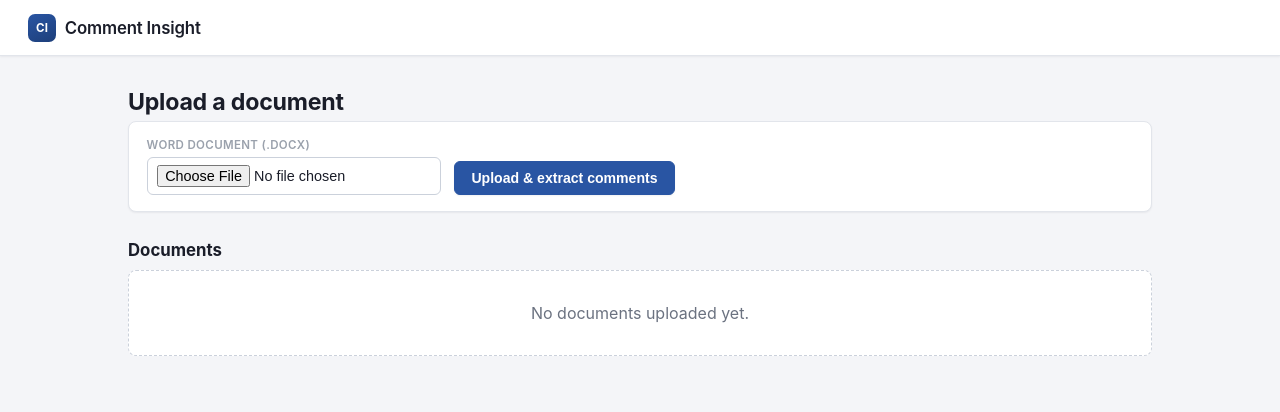
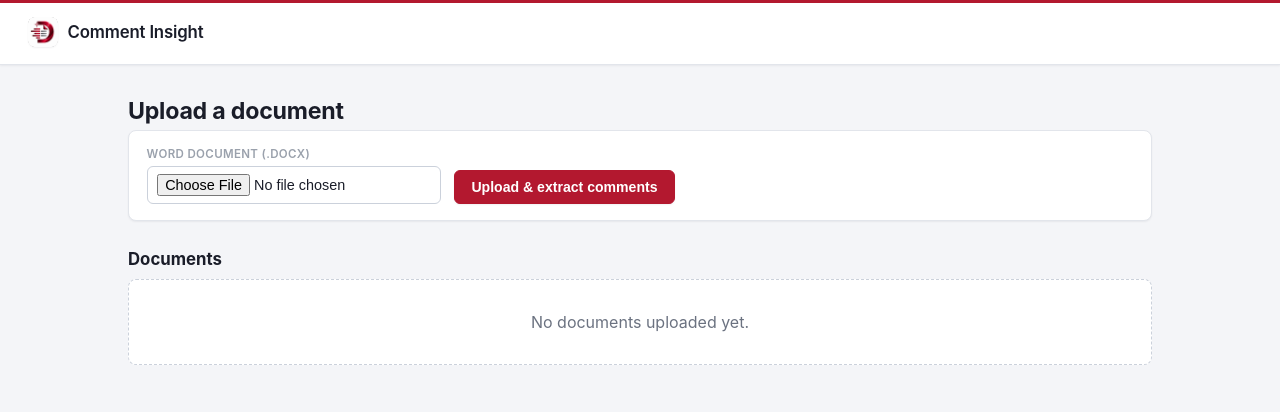
Before and after one commit to kwilkinson9/CommentInsight, a FastAPI app: page / in a window 1280 px wide. Shown: the top 412 px of the page. Run offline with FastAPI, Linux system fonts and the light colour scheme; data that the repository does not hold is empty.

Commit message:
Add Docsentra icon and shift accent color scheme to red
Comment Insight is a tool under the Docsentra umbrella brand, so the
header now shows the Docsentra "D" mark as a placeholder logo until a
Comment Insight-specific one exists. Serves it from a new /static
mount (app/static/docsentra-icon.png, downsized to 256x256) and reuses
it as the favicon.

Swapped the blue accent palette for a deep red (buttons, links, focus
rings, a thin red top border on the header) to match the brand. Kept
red usage deliberately limited -- the section/location tag went back
to neutral gray rather than picking up the accent color, since it was
sitting right next to the priority badge and the disagreement callout
and made that area look busier than intended. Also nudged the
"Decision Required" category tag from a red-adjacent tone to a rust/
orange one so it stays visually distinct from the new brand red rather
than blending into it.

Verified visually with Playwright against the running app (index and
a seeded document page) and re-ran the full test suite (50 passing,
unaffected -- this is a template/CSS-only change).

Co-Authored-By: Claude Sonnet 5 <noreply@anthropic.com>
Claude-Session: https://claude.ai/code/session_0185uKDd9tAJhUkZUms3QXmS

```diff
--- a/app/main.py
+++ b/app/main.py
@@ -1,8 +1,12 @@
+from pathlib import Path
+
 from fastapi import FastAPI
+from fastapi.staticfiles import StaticFiles
 
 from app.routers import dashboard, documents
 
 app = FastAPI(title="Comment Insight")
+app.mount("/static", StaticFiles(directory=str(Path(__file__).resolve().parent / "static")), name="static")
 app.include_router(documents.router)
 app.include_router(dashboard.router)
 
--- a/app/templates/base.html
+++ b/app/templates/base.html
@@ -4,6 +4,7 @@
   <meta charset="utf-8">
   <meta name="viewport" content="width=device-width, initial-scale=1">
   <title>{% block title %}Comment Insight{% endblock %}</title>
+  <link rel="icon" type="image/png" href="/static/docsentra-icon.png">
   <style>
     :root {
       --border: #e2e5eb;
@@ -14,9 +15,9 @@
       --surface: #ffffff;
       --surface-muted: #f8f9fc;
       --text: #1a1d29;
-      --accent: #2955a3;
-      --accent-strong: #1d3f7a;
-      --accent-bg: #eaf1fb;
+      --accent: #b3182f;
+      --accent-strong: #8a1224;
+      --accent-bg: #fdeef0;
       --shadow-sm: 0 1px 2px rgba(16, 24, 40, 0.06);
       --shadow-md: 0 2px 10px rgba(16, 24, 40, 0.08);
       --radius: 8px;
@@ -31,6 +32,7 @@
     }
     header {
       background: var(--surface);
+      border-top: 3px solid var(--accent);
       border-bottom: 1px solid var(--border);
       padding: 0.85rem 1.75rem;
       box-shadow: var(--shadow-sm);
@@ -38,7 +40,7 @@
     header a {
       display: inline-flex;
       align-items: center;
-      gap: 0.55rem;
+      gap: 0.6rem;
       font-weight: 600;
       font-size: 1.05rem;
       color: var(--text);
@@ -49,14 +51,18 @@
       display: inline-flex;
       align-items: center;
       justify-content: center;
-      width: 28px;
-      height: 28px;
-      border-radius: 7px;
-      background: linear-gradient(155deg, var(--accent), var(--accent-strong));
-      color: #fff;
-      font-size: 0.72rem;
-      font-weight: 700;
-      letter-spacing: 0.02em;
+      width: 30px;
+      height: 30px;
+      border-radius: 8px;
+      overflow: hidden;
+      box-shadow: var(--shadow-sm);
+      flex-shrink: 0;
+    }
+    .logo-mark img {
+      width: 100%;
+      height: 100%;
+      object-fit: cover;
+      display: block;
     }
     main {
       max-width: 1080px;
@@ -196,9 +202,9 @@
     .muted { color: var(--muted); font-size: 0.85rem; }
     .section-tag {
       display: inline-block;
-      background: var(--accent-bg);
-      color: var(--accent);
-      border: 1px solid #cfe0fb;
+      background: var(--surface-muted);
+      color: var(--muted);
+      border: 1px solid var(--border);
       border-radius: 4px;
       padding: 0.12rem 0.45rem;
       font-size: 0.76rem;
@@ -234,7 +240,7 @@
     .cat-editorial { background: #eaf2fe; color: #1d4fa3; border-color: #cfe0fb; }
     .cat-scientific-content { background: #f3ecfd; color: #6b3fb0; border-color: #e2d3fa; }
     .cat-clarification-needed { background: #fff4de; color: #8a5a10; border-color: #ffe4ad; }
-    .cat-decision-required { background: #fdeaea; color: #a13333; border-color: #f8caca; }
+    .cat-decision-required { background: #fdf0e7; color: #9a3412; border-color: #f6d9c0; }
     .cat-other { background: #eef0f3; color: #51555c; border-color: #dfe2e6; }
     .rationale {
       font-size: 0.8rem;
@@ -275,7 +281,7 @@
     input[type=text]:focus, select:focus {
       outline: none;
       border-color: var(--accent);
-      box-shadow: 0 0 0 3px rgba(41, 85, 163, 0.15);
+      box-shadow: 0 0 0 3px rgba(179, 24, 47, 0.15);
     }
     button {
       padding: 0.5rem 1rem;
@@ -326,7 +332,7 @@
   </style>
 </head>
 <body>
-  <header><a href="/"><span class="logo-mark">CI</span>Comment Insight</a></header>
+  <header><a href="/"><span class="logo-mark"><img src="/static/docsentra-icon.png" alt=""></span>Comment Insight</a></header>
   <main>
     {% block content %}{% endblock %}
   </main>
```
Also changed, not shown: app/static/docsentra-icon.png (added).
